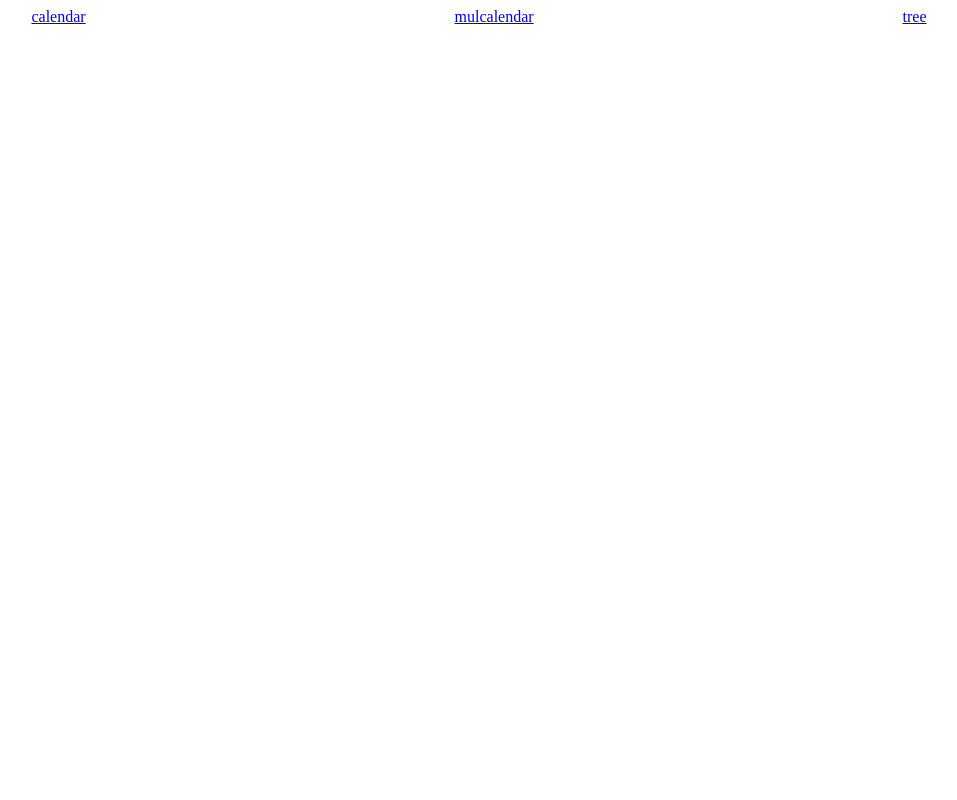
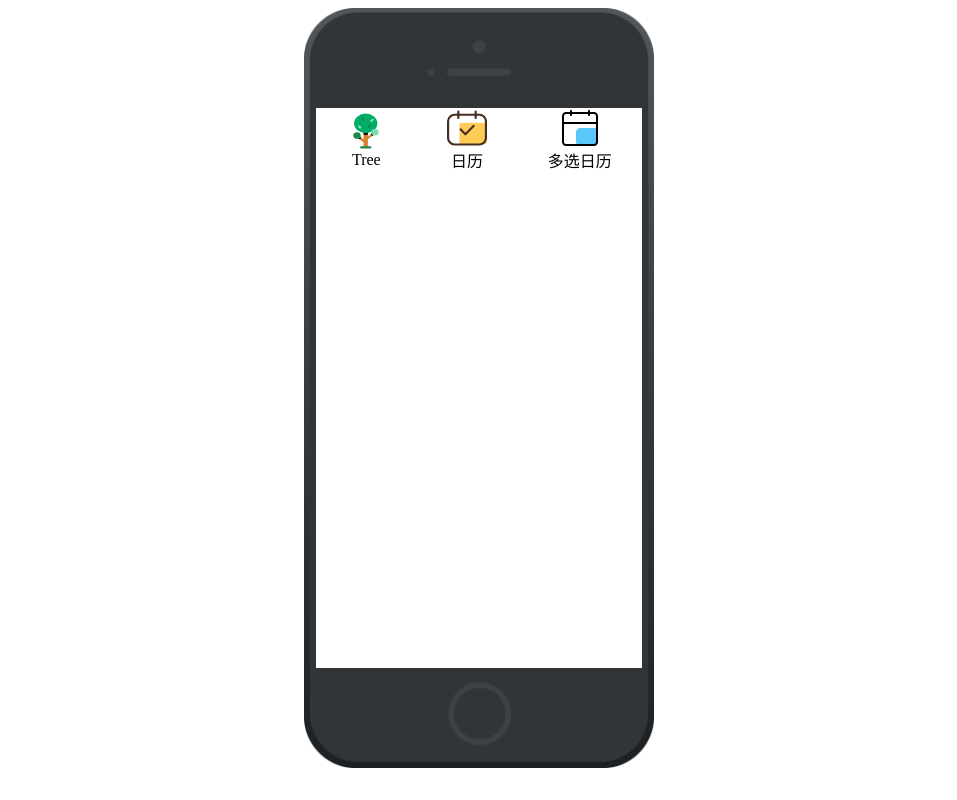
Before and after one commit to lan-he/mingxuan-component, a Vue app: page /menu in a window 1280 px wide. Shown: the whole page, without its empty margins (161-1118 px from the left). Built offline with nearby package versions, Linux system fonts and the light colour scheme.

Commit message:
优化代码

```diff
--- a/src/App.vue
+++ b/src/App.vue
@@ -1,23 +1,24 @@
 <template>
   <div id="app">
-    <div class="router-list">
-      <router-link to="/calendar">calendar</router-link>
-      <router-link to="/mulcalendar">mulcalendar</router-link>
-      <router-link to="/tree">tree</router-link>
-    </div>
-    <router-view></router-view>
+    <Home/>
   </div>
 </template>
+
 <script>
+import Home from './page/home/index.vue'
 export default {
   name: 'App',
   components: {
+    Home
   }
 }
 </script>
 <style>
-.router-list {
-  display: flex;
-  justify-content: space-around;
+.icon {
+  width: 1em;
+  height: 1em;
+  vertical-align: -0.15em;
+  fill: currentColor;
+  overflow: hidden;
 }
 </style>
--- a/src/components/MulCalendar.vue
+++ b/src/components/calendar-multiple.vue
@@ -124,22 +124,12 @@ export default {
 </script>
 
 <style scoped>
-* {
-  moz-user-select: -moz-none;
-  -moz-user-select: none;
-  -o-user-select: none;
-  -khtml-user-select: none;
-  -webkit-user-select: none;
-  -ms-user-select: none;
-  user-select: none;
-}
 .box {
   border-top: 1px solid #ccc;
 }
 .calender {
-  width: 420px;
+  width: 100%;
   margin-top: 20px;
-  /* border: 1px solid pink; */
 }
 .header {
   width: 100%;
--- a/src/components/tree.vue
+++ b/src/components/tree.vue
@@ -4,7 +4,7 @@
       <div class="flex">
         <a v-if='item.children' :class="item.open?'transicon':''" @click="open(item)">></a>
         <a v-else></a>
-        <button @click="Select(item)" :class="choice(item)?'active':choice(item)=='1'?actives:''"></button>
+        <button @click="select(item)" :class="choice(item)?'active':choice(item)=='1'?actives:''"></button>
         <div>{{item.label}}</div>
       </div>
       <div class="children" v-if="item.children&&item.open">
@@ -17,18 +17,58 @@
 <script>
 export default {
   name: 'tree',
-  props: {
-    data: {
-      type: Array
-    },
-    Highlight: {
-      type: Boolean
-    }
-  },
   data() {
     return {
-      list: this.data
-      //   Highlights: this.Highlight,
+      list: [
+        {
+          id: 1,
+          label: '一级 1',
+          children: [
+            {
+              id: 4,
+              label: '二级 1-1',
+              children: [
+                {
+                  id: 9,
+                  label: '三级 1-1-1',
+                },
+                {
+                  id: 10,
+                  label: '三级 1-1-2',
+                },
+              ],
+            },
+          ],
+        },
+        {
+          id: 2,
+          label: '一级 2',
+          children: [
+            {
+              id: 5,
+              label: '二级 2-1',
+            },
+            {
+              id: 6,
+              label: '二级 2-2',
+            },
+          ],
+        },
+        {
+          id: 3,
+          label: '一级 3',
+          children: [
+            {
+              id: 7,
+              label: '二级 3-1',
+            },
+            {
+              id: 8,
+              label: '二级 3-2',
+            },
+          ],
+        },
+      ]
     }
   },
   mounted() {},
@@ -41,11 +81,9 @@ export default {
         return false
       }
     },
-    Select(item) {
-      //   console.log(this.$parent.$parent)
+    select(item) {
       this.$set(item, 'select', !item.select)
       this.forLiat(item)
-    //   this.parentList(item)
     },
     parentList(item) {
       console.log(this.$parent.data)
@@ -147,13 +185,4 @@ button {
   -webkit-transform: translateY(-1px);
   transform: translateY(-1px);
 }
-* {
-  moz-user-select: -moz-none;
-  -moz-user-select: none;
-  -o-user-select: none;
-  -khtml-user-select: none;
-  -webkit-user-select: none;
-  -ms-user-select: none;
-  user-select: none;
-}
 </style>
--- a/src/main.js
+++ b/src/main.js
@@ -2,6 +2,7 @@ import Vue from 'vue'
 import App from './App.vue'
 import Router from 'vue-router'
 import routerConfig from './router'
+import './assets/iconfont/iconfont.js'
 
 Vue.use(Router)
 const router = new Router(
--- a/src/page/home/index.vue
+++ b/src/page/home/index.vue
@@ -1,23 +1,40 @@
 <template>
   <div>
-    <Calendar />
+    <div class="background-phone">
+      <div class="phone-conent">
+        <router-view></router-view>
+      </div>
+    </div>
+
   </div>
 </template>
 
 <script>
-import Calendar from '@/components/Calendar'
+// import Calendar from '@/components/calendars'
 export default {
   data() {
     return {
-
     }
   },
   components: {
-    Calendar
   }
 }
 </script>
 
 <style>
-
+.background-phone {
+  width: 350px;
+  height: 760px;
+  margin: 0 auto;
+  background: url('../../assets/image/phone-bg.png') no-repeat;
+  background-size: 100% 100%;
+  display: flex;
+  align-items: center;
+  justify-content: center;
+}
+.phone-conent {
+  width: 326px;
+  height: 560px;
+  background: white;
+}
 </style>
--- /dev/null
+++ b/src/page/menu/index.vue
@@ -0,0 +1,56 @@
+<template>
+  <div>
+    <div class="menu-list">
+      <div class="menu-item" @click="getInto('tree')">
+        <svg class="icon" aria-hidden="true">
+          <use xlink:href="#icon-shu"></use>
+        </svg>
+        <span>Tree</span>
+      </div>
+      <div class="menu-item" @click="getInto('calendar')">
+        <svg class="icon" aria-hidden="true">
+          <use xlink:href="#icon-ziyuan"></use>
+        </svg>
+        <span>日历</span>
+      </div>
+      <div class="menu-item" @click="getInto('mulcalendar')">
+        <svg class="icon" aria-hidden="true">
+          <use xlink:href="#icon-rili"></use>
+        </svg>
+        <span>多选日历</span>
+      </div>
+    </div>
+  </div>
+</template>
+
+<script>
+export default {
+  data() {
+    return {}
+  },
+  components: {},
+  methods: {
+    getInto(url) {
+      this.$router.push(url)
+    }
+  }
+}
+</script>
+
+<style>
+.menu-list {
+  width: 100%;
+  display: flex;
+  justify-content: space-around;
+}
+.menu-item {
+  display: flex;
+  flex-direction: column;
+  align-items: center;
+  justify-content: center;
+}
+.icon {
+  width: 40px;
+  height: 40px;
+}
+</style>
--- a/src/page/tree/index.vue
+++ /dev/null
@@ -1,71 +0,0 @@
-<template>
-  <div>
-    <tree :data='data' />
-  </div>
-</template>
-
-<script>
-import tree from '@/components/tree'
-export default {
-  data() {
-    return {
-      data: [
-        {
-          id: 1,
-          label: '一级 1',
-          children: [
-            {
-              id: 4,
-              label: '二级 1-1',
-              children: [
-                {
-                  id: 9,
-                  label: '三级 1-1-1'
-                },
-                {
-                  id: 10,
-                  label: '三级 1-1-2'
-                }
-              ]
-            }
-          ]
-        },
-        {
-          id: 2,
-          label: '一级 2',
-          children: [
-            {
-              id: 5,
-              label: '二级 2-1'
-            },
-            {
-              id: 6,
-              label: '二级 2-2'
-            }
-          ]
-        },
-        {
-          id: 3,
-          label: '一级 3',
-          children: [
-            {
-              id: 7,
-              label: '二级 3-1'
-            },
-            {
-              id: 8,
-              label: '二级 3-2'
-            }
-          ]
-        }
-      ]
-    }
-  },
-  components: {
-    tree
-  }
-}
-</script>
-
-<style>
-</style>
--- a/src/router/index.js
+++ b/src/router/index.js
@@ -1,22 +1,27 @@
 export default {
   mode: 'history', // hash/history
   routes: [
-		{ path: '/', redirect: '/calendar' },
+    { path: '/', redirect: '/menu' },
+    {
+      path: '/menu',
+      name: 'menu',
+      component: (resolve) => require(['@/page/menu'], resolve),
+    },
     {
       path: '/calendar',
       name: 'calendar',
-			component: (resolve) => require(['@/page/home'], resolve),
+      component: (resolve) => require(['@/components/calendar'], resolve),
     },
     {
       path: '/mulcalendar',
-			name: 'MulCalendar',
+      name: 'mulcalendar',
       component: (resolve) =>
-				require(['@/components/MulCalendar'], resolve),
+        require(['@/components/calendar-multiple'], resolve),
     },
     {
       path: '/tree',
       name: 'tree',
-			component: (resolve) => require(['@/page/tree'], resolve),
+      component: (resolve) => require(['@/components/tree'], resolve),
     },
   ],
 }
```
Also changed, not shown: src/assets/iconfont/iconfont.js (added), src/assets/image/phone-bg.png (added), src/assets/logo.png (deleted). Lines whose indentation alone changed are shown as unchanged.
